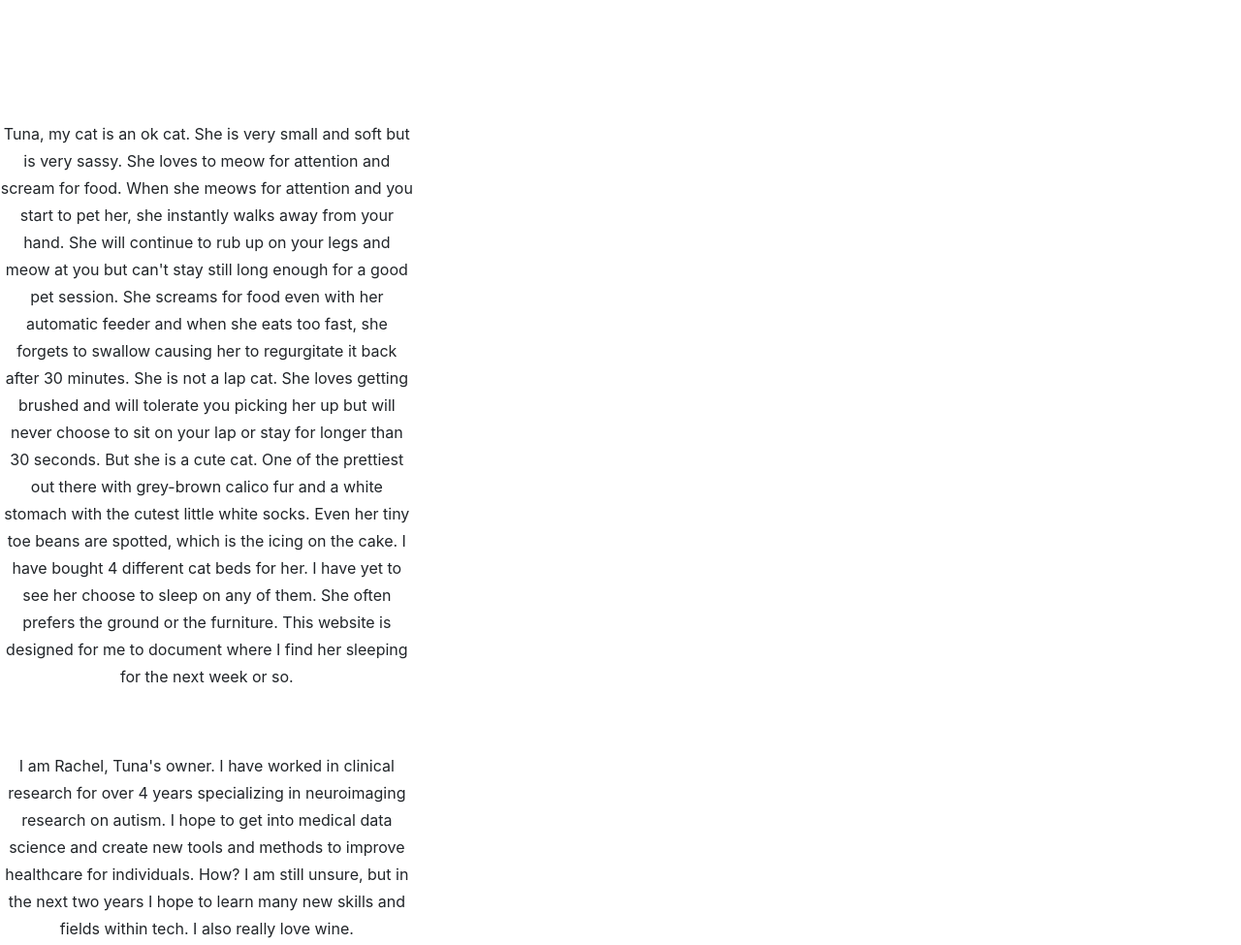
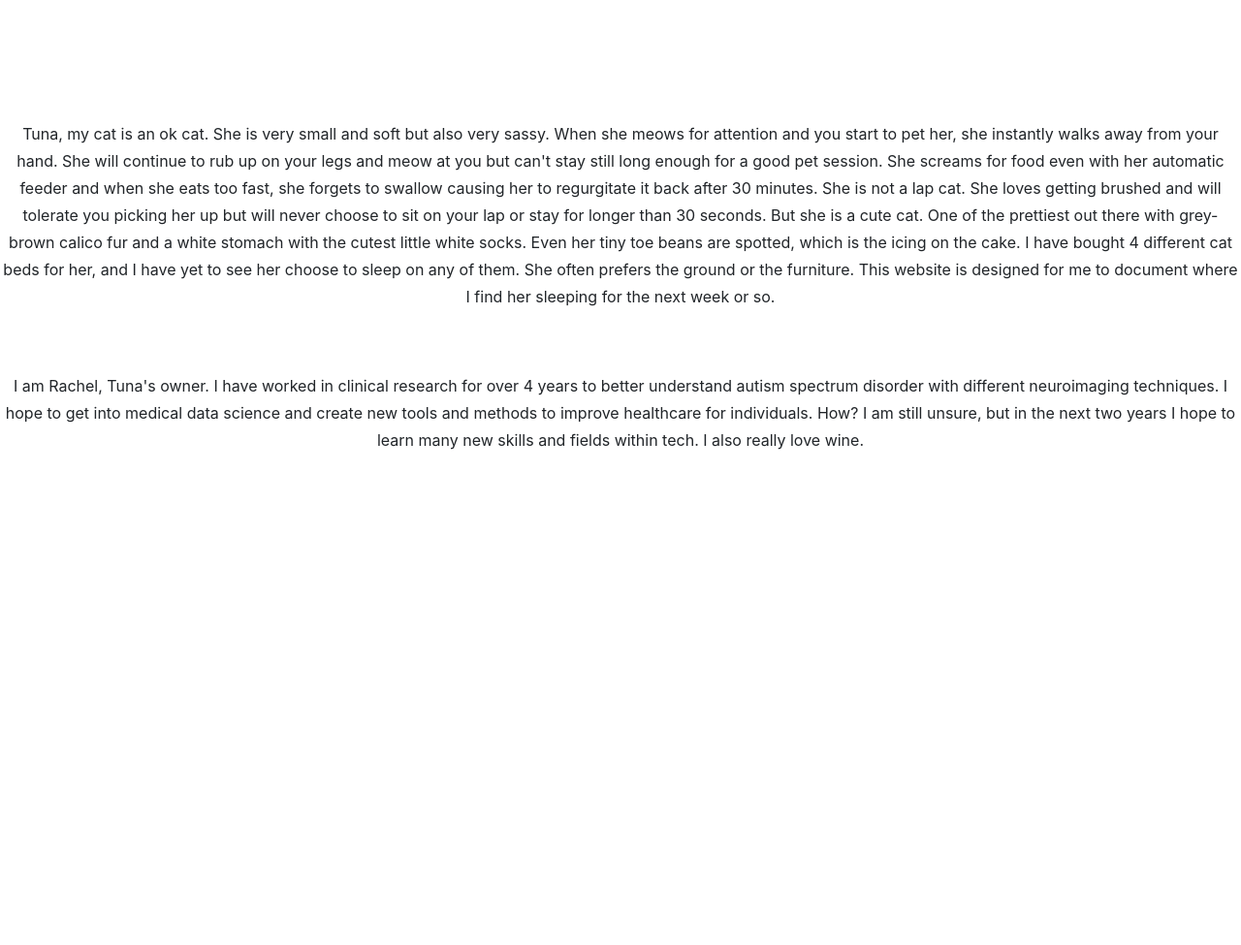
Before and after one commit to rfungBerkeley/rfungBerkeley.github.io, a plain HTML site: page index.html in a window 1280 px wide. Shown: the part 600-1575 px from the top of the page at 97% size. After the commit the page ends 1228 px from the top, so only its background shows below. Drawn offline with Linux system fonts and the light colour scheme.

Commit message:
Update index.html

```diff
--- a/index.html
+++ b/index.html
@@ -35,11 +35,10 @@
         </header>
         <section class="text-center">
 
-            <div class="col-md-6 col-lg-4 mb-5">
                 <!-- put your bio paragraph here; remember to use the correct html tags -->
-                <p>Tuna, my cat is an ok cat. She is very small and soft but is very sassy. She loves to meow for attention and scream for food. When she meows for attention and you start to pet her, she instantly walks away from your hand. She will continue to rub up on your legs and meow at you but can't stay still long enough for a good pet session. She screams for food even with her automatic feeder and when she eats too fast, she forgets to swallow causing her to regurgitate it back after 30 minutes. She is not a lap cat. She loves getting brushed and will tolerate you picking her up but will never choose to sit on your lap or stay for longer than 30 seconds. But she is a cute cat. One of the prettiest out there with grey-brown calico fur and a white stomach with the cutest little white socks. Even her tiny toe beans are spotted, which is the icing on the cake. I have bought 4 different cat beds for her. I have yet to see her choose to sleep on any of them. She often prefers the ground or the furniture. This website is designed for me to document where I find her sleeping for the next week or so.</p> <br><br>
-                <p>I am Rachel, Tuna's owner. I have worked in clinical research for over 4 years specializing in neuroimaging research on autism. I hope to get into medical data science and create new tools and methods to improve healthcare for individuals. How? I am still unsure, but in the next two years I hope to learn many new skills and fields within tech. I also really love wine.</p>
-            </div>
+                <p>Tuna, my cat is an ok cat. She is very small and soft but also very sassy. When she meows for attention and you start to pet her, she instantly walks away from your hand. She will continue to rub up on your legs and meow at you but can't stay still long enough for a good pet session. She screams for food even with her automatic feeder and when she eats too fast, she forgets to swallow causing her to regurgitate it back after 30 minutes. She is not a lap cat. She loves getting brushed and will tolerate you picking her up but will never choose to sit on your lap or stay for longer than 30 seconds. But she is a cute cat. One of the prettiest out there with grey-brown calico fur and a white stomach with the cutest little white socks. Even her tiny toe beans are spotted, which is the icing on the cake. I have bought 4 different cat beds for her, and I have yet to see her choose to sleep on any of them. She often prefers the ground or the furniture. This website is designed for me to document where I find her sleeping for the next week or so.</p> <br><br>
+                <p>I am Rachel, Tuna's owner. I have worked in clinical research for over 4 years to better understand autism spectrum disorder with different neuroimaging techniques. I hope to get into medical data science and create new tools and methods to improve healthcare for individuals. How? I am still unsure, but in the next two years I hope to learn many new skills and fields within tech. I also really love wine.</p>
+
         </section>
     </body>
 
```
